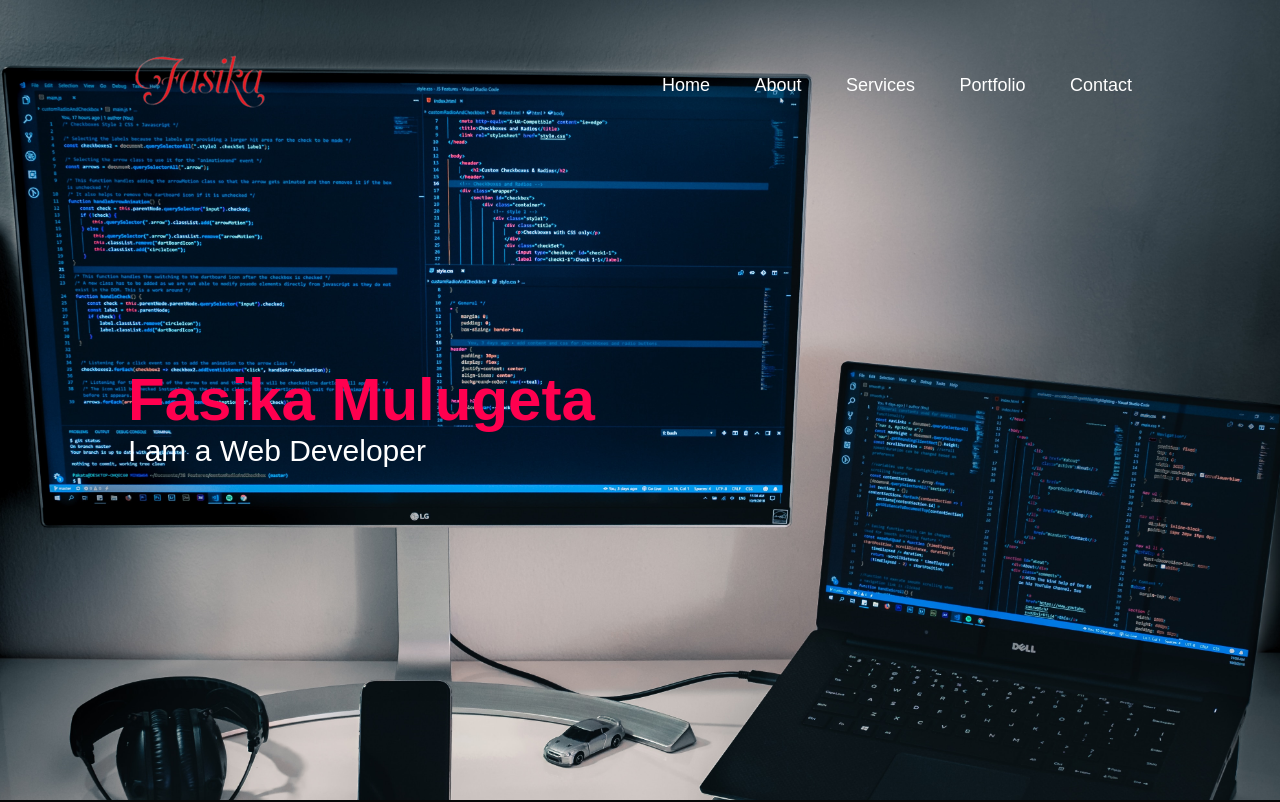
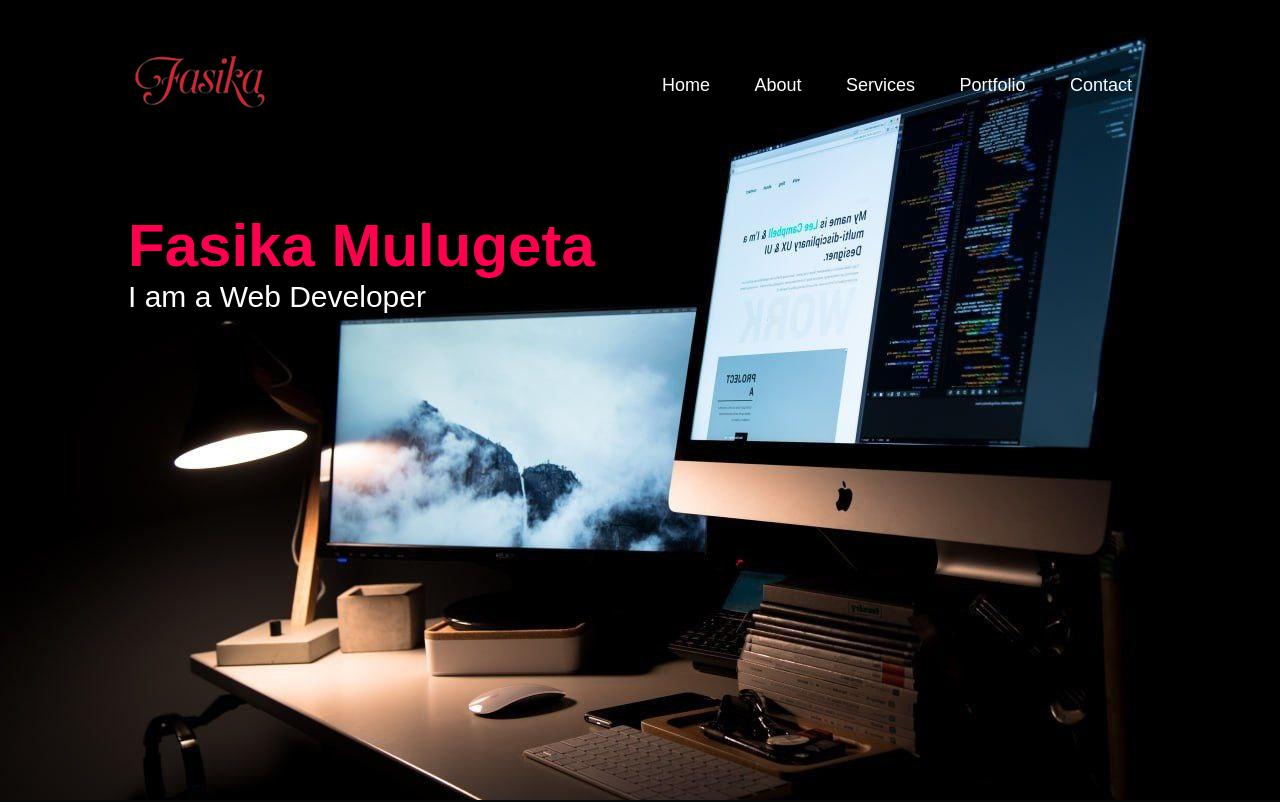
Before and after one commit to fasikam/fasikam.github.io, a plain HTML site: page index.html in a window 1280 px wide. Shown: the top 802 px of the page. Drawn offline with Linux system fonts and the light colour scheme.

Commit message:
css update

```diff
--- a/css/style.css
+++ b/css/style.css
@@ -15,7 +15,7 @@ body{
 #header{
     width: 100%;
     height: 100vh;
-    background-image: url(../images/unsplash.jpg);
+    background-image: url(../images/final\ image.jpg);
     background-size: cover;
  /*   background-position: center;*/
 
@@ -64,13 +64,13 @@ nav ul li a:hover::after{
 }
 
 .header-text{
-    margin-top: 20%;
+    margin-top: 5%;
     font-size: 30px;
 }
 
 .header-text h1{
     font-size: 60px;
-    margin-top: 20px;
+    margin-top: 10px;
 }
 .header-text h1 span{
     color:#ff004f;
@@ -371,7 +371,7 @@ nav .fas{
        /* background-image: url(../images/lee-campbell-DtDlVpy-vvQ-unsplash.jpg);*/
     }
     .header-text{
-        margin-top: 100%;
+        margin-top: 20%;
         font-size: 16px;
     }
     .header-text h1{
```
